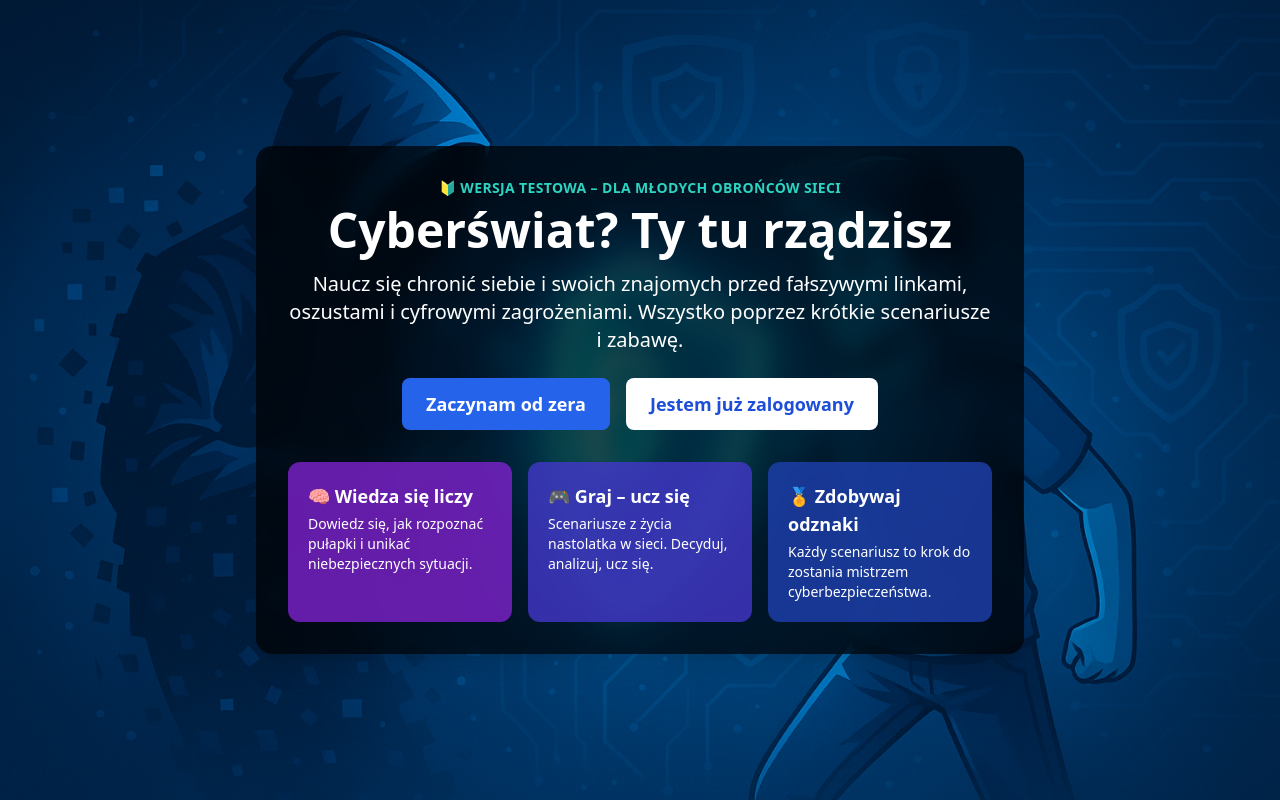
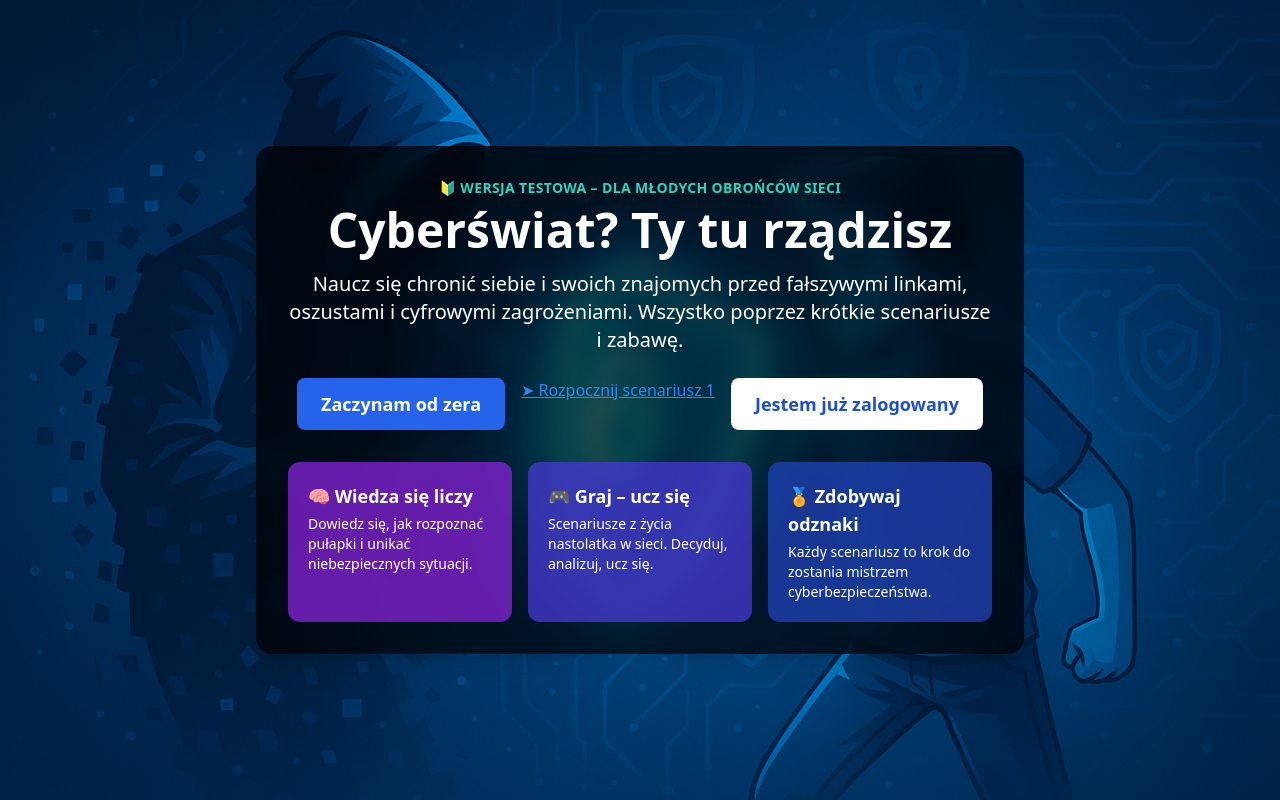
Before and after one commit to slawek22/decki, a React (Vite) app: page / in a window 1280 px wide. Built offline with nearby package versions, Linux system fonts and the light colour scheme.

Commit message:
Nowy scenariusz

```diff
--- a/src/components/Home.jsx
+++ b/src/components/Home.jsx
@@ -26,6 +26,10 @@ export default function Home() {
           >
             Zaczynam od zera
           </Link>
+<Link to="/scenario/1" className="text-blue-500 underline">
+  ➤ Rozpocznij scenariusz 1
+</Link>
+
           <Link
             to="/login"
             className="bg-white text-blue-700 hover:bg-gray-100 py-3 px-6 rounded-lg font-semibold text-lg"
```
